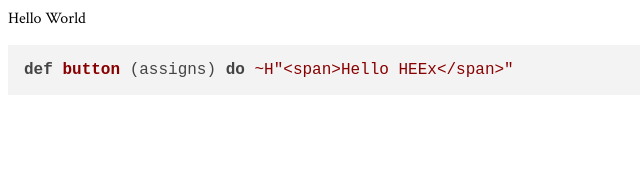
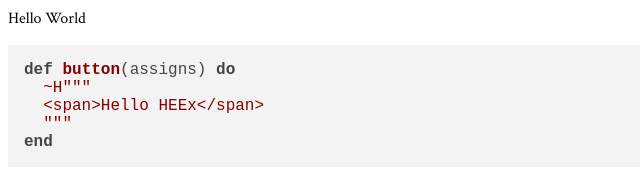
Before and after one commit to aymanosman/aymanosman.github.io, a plain HTML site: page index.html in a window 1280 px wide. Shown: the whole page, without its empty margins (0-640 px from the left). Drawn offline with nearby package versions, Linux system fonts and the light colour scheme.

Commit message:
gen index.html

```diff
--- a/index.html
+++ b/index.html
@@ -1,6 +1,12 @@
 <!doctype html>
-<html>
+<html lang="en">
 <head>
+<meta charset="utf-8">
+<meta http-equiv="x-ua-compatible" content="ie=edge">
+<meta name="viewport" content="width=device-width, initial-scale=1.0">
+<title>
+Index
+</title>
 <link rel="preconnect" href="https://fonts.googleapis.com">
 <link rel="preconnect" href="https://fonts.gstatic.com" crossorigin>
 <link rel="stylesheet" href="https://fonts.googleapis.com/css2?family=Crimson+Text:ital,wght@0,400;0,600;0,700;1,400;1,600;1,700&display=swap">
@@ -11,9 +17,14 @@
 <script src="https://cdnjs.cloudflare.com/ajax/libs/highlight.js/11.9.0/languages/elixir.min.js">
 </script>
 <script>
-hljs.highlightAll();</script>
+hljs.highlightAll();
+</script>
 </head>
 <body>
 Hello World
-<pre><code class="language-elixir">def button (assigns) do ~H"&lt;span&gt;Hello HEEx&lt;/span&gt;"</code></pre></body>
+<pre><code class="language-elixir">def button(assigns) do
+  ~H"""
+  &lt;span&gt;Hello HEEx&lt;/span&gt;
+  """
+end</code></pre></body>
 </html>
```
